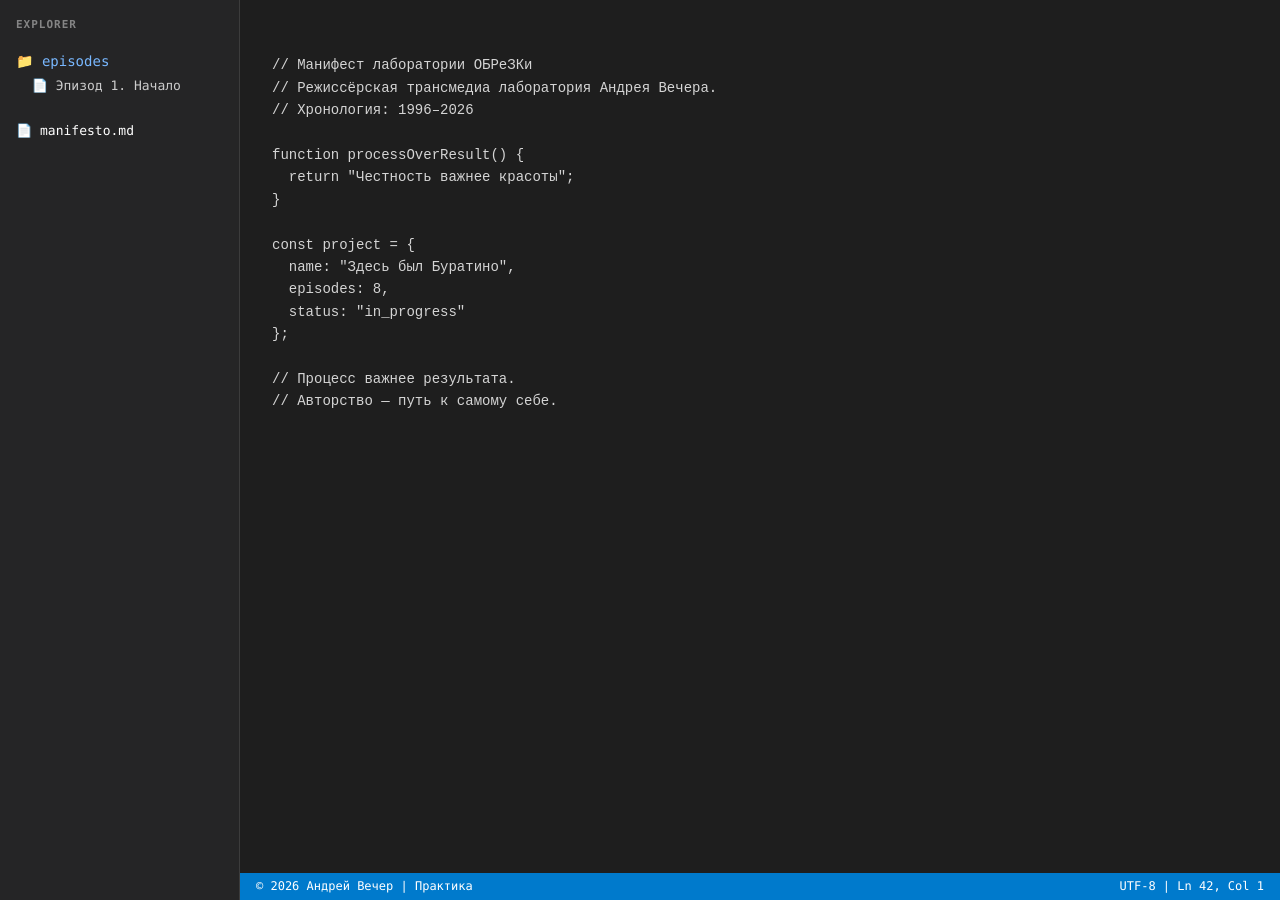
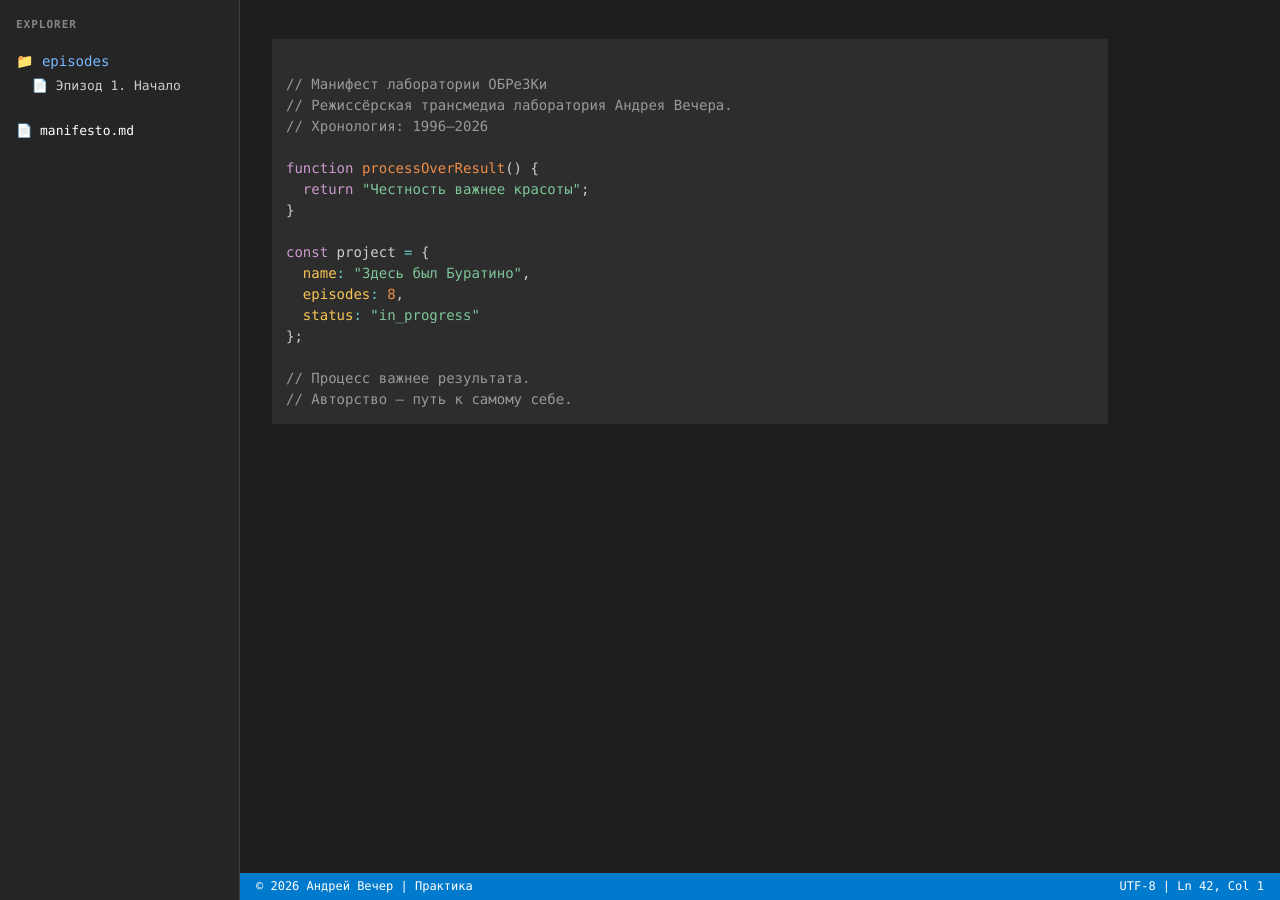
Before and after one commit to avecher/lab, a Jekyll site: the page built from index.md, in a window 1280 px wide. Built offline with Jekyll 4.4.1, drawn with Linux system fonts in a browser that asks for light colours; nearby versions of some CDN libraries; part of the change alters nothing that is shown.

Commit message:
Update default.html

```diff
--- a/_layouts/default.html
+++ b/_layouts/default.html
@@ -5,6 +5,10 @@
   <meta name="viewport" content="width=device-width, initial-scale=1">
   <title>{{ page.title | default: site.title }}</title>
   <link rel="stylesheet" href="/assets/css/style.css">
+
+  <link rel="stylesheet" href="https://cdnjs.cloudflare.com/ajax/libs/prism/1.29.0/themes/prism-tomorrow.min.css">
+<script src="https://cdnjs.cloudflare.com/ajax/libs/prism/1.29.0/prism.min.js"></script>
+<script src="https://cdnjs.cloudflare.com/ajax/libs/prism/1.29.0/components/prism-javascript.min.js"></script>
 </head>
 <body>
   <div class="editor-layout">
```
